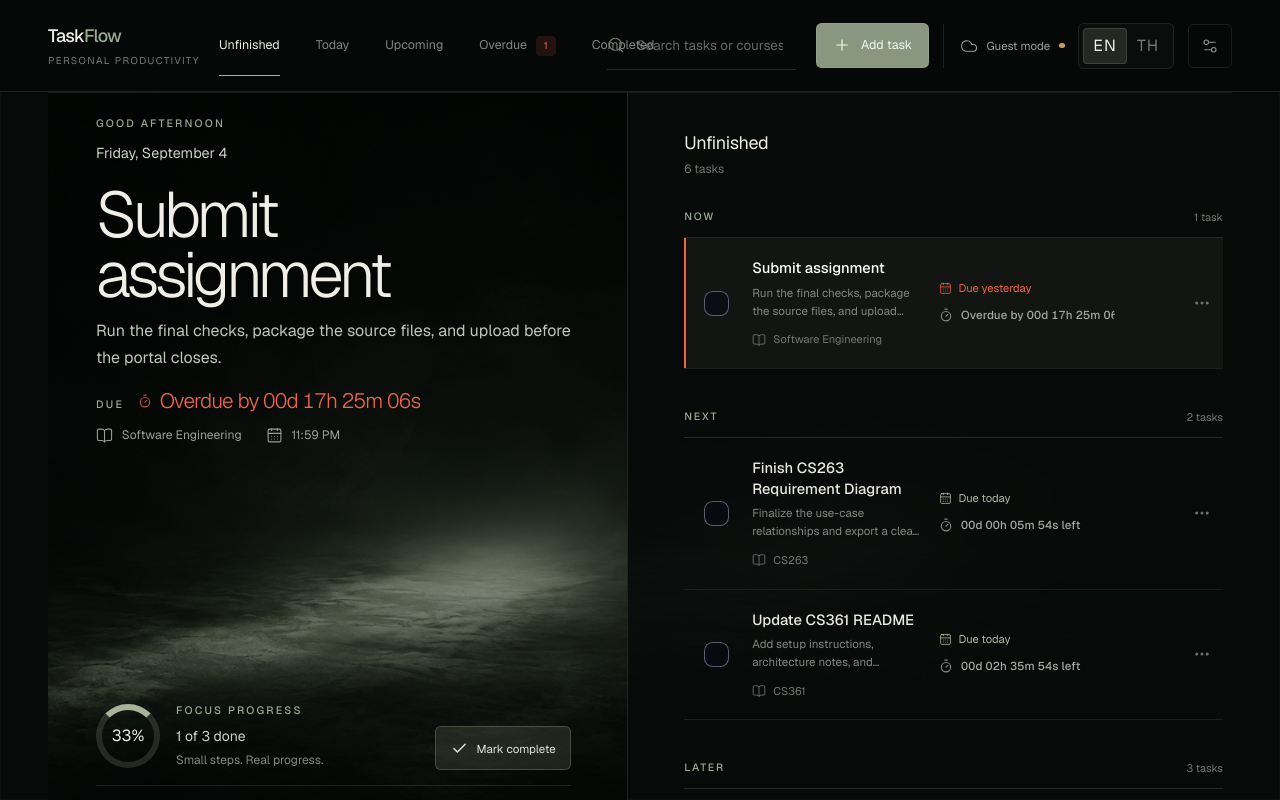
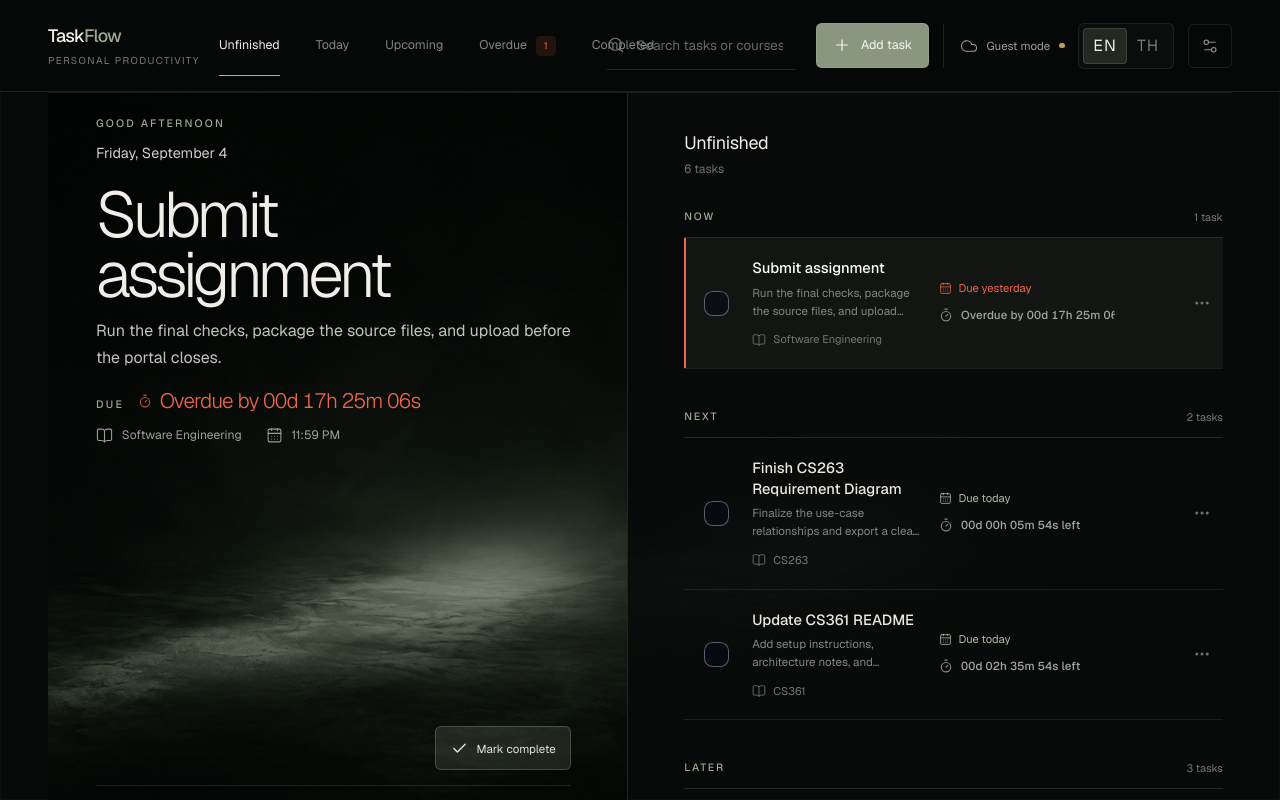
Before and after one commit to Micosz/taskflow, a Next.js app: page / in a window 1280 px wide. Built offline with nearby package versions, Linux system fonts and the light colour scheme; no server answers.

Commit message:
refactor: remove focus progress summary

```diff
--- a/app/globals.css
+++ b/app/globals.css
@@ -661,32 +661,11 @@ input[type="time"] {
 .editorial-focus__footer {
   display: flex;
   align-items: flex-end;
-  justify-content: space-between;
+  justify-content: flex-end;
   gap: 1.5rem;
   margin-top: auto;
   border-bottom: 1px solid rgba(255, 255, 255, 0.1);
   padding-bottom: 1.5rem;
-}
-
-.editorial-progress {
-  display: flex;
-  align-items: center;
-  gap: 1rem;
-}
-
-.editorial-progress__ring {
-  --progress: 0%;
-  display: grid;
-  width: 4.75rem;
-  height: 4.75rem;
-  flex: none;
-  place-items: center;
-  border: 0.42rem solid rgba(154, 170, 145, 0.2);
-  border-top-color: #a7b49c;
-  border-radius: 999px;
-  color: #f0eee7;
-  font-size: 1rem;
-  transform: rotate(calc(var(--progress) * 0deg));
 }
 
 .editorial-complete-button {
@@ -1024,11 +1003,6 @@ input[type="time"] {
   .editorial-focus__footer {
     padding-bottom: 0.9rem;
   }
-
-  .editorial-progress__ring {
-    width: 4rem;
-    height: 4rem;
-  }
 }
 
 @media (prefers-reduced-motion: reduce) {
--- a/components/taskflow/focus-hero.tsx
+++ b/components/taskflow/focus-hero.tsx
@@ -4,7 +4,6 @@ import { ArrowUpRight, BookOpen, CalendarDays, Check } from "lucide-react";
 import { AnimatePresence, motion, useReducedMotion } from "motion/react";
 
 import {
-  formatNumber,
   getGreetingPeriod,
   interpolate,
   type Locale,
@@ -19,8 +18,6 @@ interface FocusHeroProps {
   now: Date;
   locale: Locale;
   messages: TranslationMessages;
-  completed: number;
-  total: number;
   busy: boolean;
   onOpen: (task: Task) => void;
   onToggle: (task: Task) => void;
@@ -31,20 +28,11 @@ export function FocusHero({
   now,
   locale,
   messages,
-  completed,
-  total,
   busy,
   onOpen,
   onToggle,
 }: FocusHeroProps) {
   const reduceMotion = useReducedMotion();
-  const safeTotal = Math.max(0, total);
-  const safeCompleted = Math.min(Math.max(0, completed), safeTotal);
-  const percentage = safeTotal === 0 ? 0 : Math.round((safeCompleted / safeTotal) * 100);
-  const progressText = interpolate(messages.stats.progressValue, {
-    completed: formatNumber(safeCompleted, locale),
-    total: formatNumber(safeTotal, locale),
-  });
   const greeting = messages.greeting[getGreetingPeriod(now)];
   const hasExpandableDescription = Boolean(
     task?.description &&
@@ -53,7 +41,7 @@ export function FocusHero({
 
   return (
     <motion.section
-      aria-label={messages.stats.focusProgress}
+      aria-label={messages.details.title}
       className="editorial-focus"
       initial={reduceMotion ? false : { opacity: 0, y: 10 }}
       animate={{ opacity: 1, y: 0 }}
@@ -140,30 +128,8 @@ export function FocusHero({
           </motion.div>
         </AnimatePresence>
 
-        <div className="editorial-focus__footer">
-          <div className="editorial-progress">
-            <div
-              role="progressbar"
-              aria-label={messages.stats.focusProgress}
-              aria-valuemin={0}
-              aria-valuemax={100}
-              aria-valuenow={percentage}
-              aria-valuetext={progressText}
-              className="editorial-progress__ring"
-              style={{ "--progress": `${percentage}%` } as React.CSSProperties}
-            >
-              <span>{formatNumber(percentage, locale)}%</span>
-            </div>
-            <div>
-              <p className="editorial-kicker">{messages.stats.focusProgress}</p>
-              <p className="mt-2 text-sm text-[#d0d0c9]">{progressText}</p>
-              <p className="mt-1 text-xs leading-5 text-[#858983]">
-                {locale === "th" ? "ค่อย ๆ ไปทีละอย่าง แล้วพื้นที่จะกลับมา" : "Small steps. Real progress."}
-              </p>
-            </div>
-          </div>
-
-          {task && (
+        {task && (
+          <div className="editorial-focus__footer">
             <button
               type="button"
               disabled={busy}
@@ -173,8 +139,8 @@ export function FocusHero({
               <Check aria-hidden="true" size={17} strokeWidth={2} />
               {messages.details.markComplete}
             </button>
-          )}
-        </div>
+          </div>
+        )}
       </div>
     </motion.section>
   );
--- a/components/taskflow/taskflow-app.tsx
+++ b/components/taskflow/taskflow-app.tsx
@@ -25,7 +25,6 @@ import {
 import { useAuthSession } from "@/features/auth/use-auth-session";
 import { useCourseManager } from "@/features/courses/use-course-manager";
 import {
-  getTaskStats,
   getTaskViewCounts,
   selectPreviewTask,
   selectTaskById,
@@ -158,10 +157,6 @@ export function TaskFlowApp() {
   const referenceDate = useMemo(() => now ?? new Date(0), [now]);
   const counts = useMemo(
     () => getTaskViewCounts(taskManager.tasks, referenceDate),
-    [referenceDate, taskManager.tasks],
-  );
-  const stats = useMemo(
-    () => getTaskStats(taskManager.tasks, referenceDate),
     [referenceDate, taskManager.tasks],
   );
   const visibleTasks = useMemo(
@@ -542,8 +537,6 @@ export function TaskFlowApp() {
                     now={now}
                     locale={locale}
                     messages={messages}
-                    completed={stats.completedToday}
-                    total={stats.completedToday + stats.dueToday}
                     busy={focusTask?.id === busyTaskId}
                     onOpen={openDetail}
                     onToggle={handleToggle}
```
Also changed, not shown: 1 other file (tests, documents, lock files or other folders).
